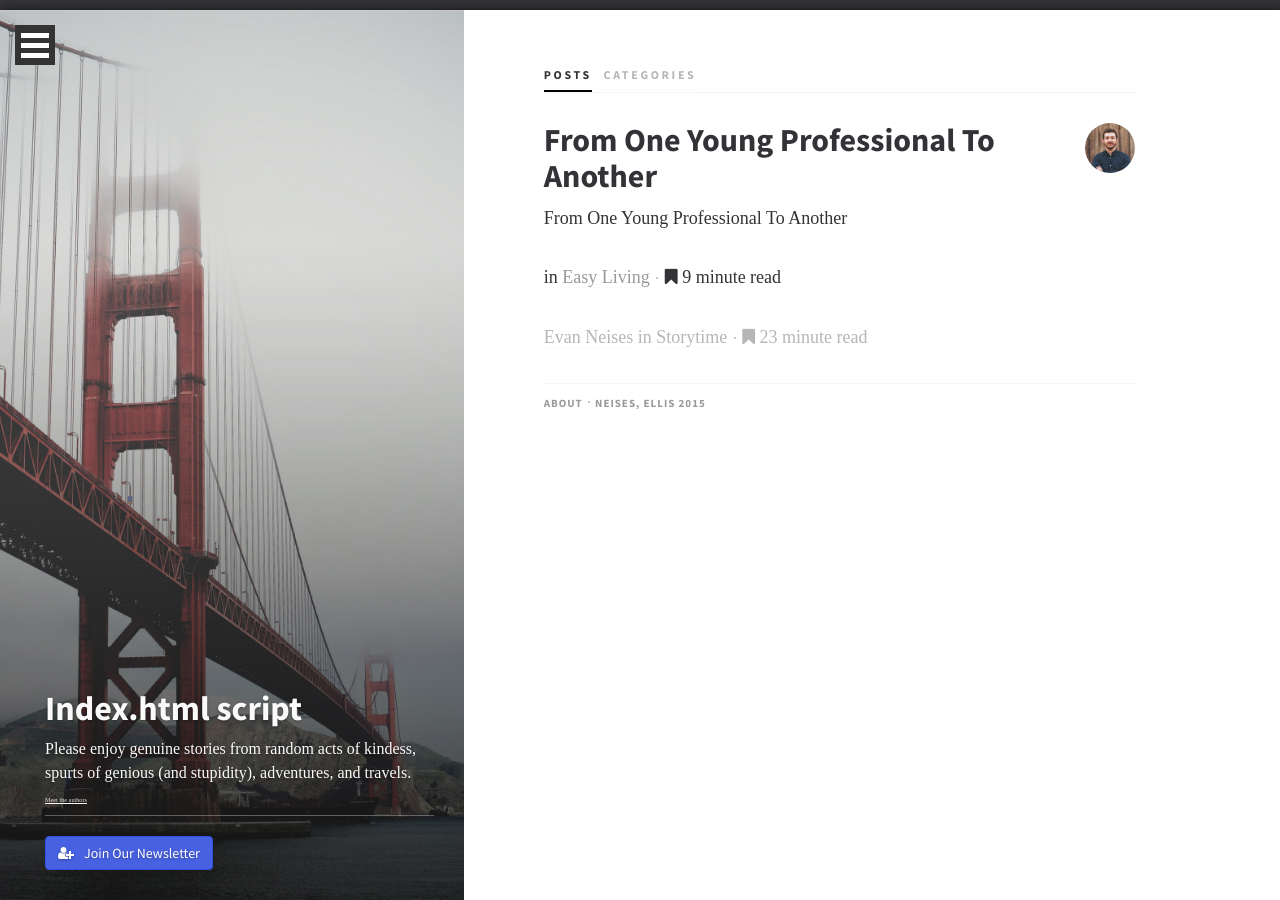
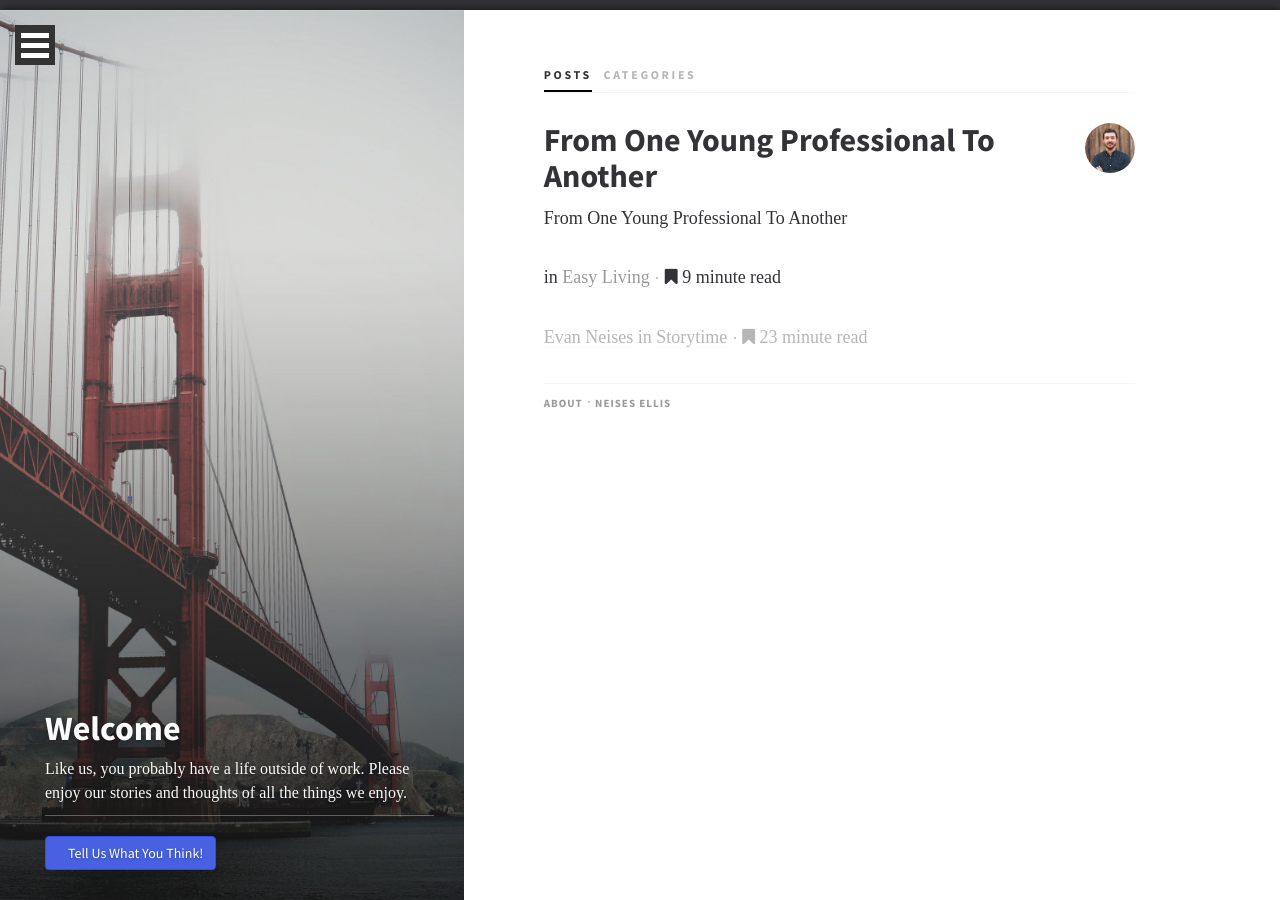
Before and after one commit to EJBlog/EJBlog.github.io, a Jekyll site: the page index.html, which Jekyll copies as it is, in a window 1280 px wide. Built offline with Jekyll 4.4.1, drawn with Linux system fonts in a browser that asks for light colours; nearby versions of some CDN libraries; some web fonts are replaced.

Commit message:
Changed lots of minor stuff (see comments in code)

```diff
--- a/index.html
+++ b/index.html
@@ -28,7 +28,8 @@
                 <div id="menu-target">
                     <ul>
                         <li><i class="fa fa-home"></i><a href="index.html">Home</a></li>
-                        <li><i class="fa fa-user"></i><a href="author.html">Evan Neises</a></li>
+                        <li><i class="fa fa-user"></i><a href="author_evan.html">Evan Neises</a></li>
+                        <li><i class="fa fa-user"></i><a href="author_jake.html">Jake Ellis</a></li>
                         <li><i class="fa fa-anchor"></i><a href="page.html">About</a></li>
                         <li><i class="fa fa-star"></i><a href="favorites.html">Favorites</a></li>
                         <li><i class="fa fa-paper-plane"></i><a href="contact.html">Contact</a></li>
@@ -55,7 +56,7 @@
                         <div class="no-js-menu">
                             <ul>
                                 <li><i class="fa fa-home"></i><a href="index.html">Home</a></li>
-                                <li><i class="fa fa-user"></i><a href="author.html">Evan Neises</a></li>
+                                <li><i class="fa fa-user"></i><a href="author_evan.html">Evan Neises</a></li>
                                 <li><i class="fa fa-user"></i><a href="author_jake.html">Jake Ellis</a></li>
                                 <li><i class="fa fa-anchor"></i><a href="page.html">About</a></li>
                                 <li><i class="fa fa-star"></i><a href="favorites.html">Favorites</a></li>
@@ -72,13 +73,15 @@
 
                     <div class="site-info">
                         <div class="primary-info">
-                            <h1>Index.html script</h1>
-                            <p>Please enjoy genuine stories from random acts of kindess, spurts of genious (and stupidity), adventures, and travels. </p> <a href="page.html">Meet the authors</a> </p>
+                        	<!--Changed welcome message on left image sidebar -Evan -->
+                            <h1>Welcome</h1>
+                            <p>Like us, you probably have a life outside of work. Please enjoy our stories and thoughts of all the things we enjoy.</p>
 
                         </div>
                         <div class="secondary-info">
                             <p>
-                                <a class="btn btn-primary" href="#"><i class="fa fa-user-plus"></i>Join Our Newsletter</a>
+                            	<!--Changed button to contact our email -Evan -->
+                                <a class="btn btn-primary" href="contact.html"><i class="fa"></i>Tell Us What You Think!</a>
                             </p>
                         </div>
                     </div>
@@ -188,32 +193,18 @@
                                 </div>
 
                                 <div class="category-preview col-xs-6 col-sm-4 ">
-                                    <h2>Animal Kingdom</h2>
+                                    <h2>Miscellaneous</h2>
                                      <a href="category.html"><img src="img/cover-8.jpg" alt="category-image"></a>
-                                </div>
-
-                                <div class="category-preview col-xs-6 col-sm-4 ">
-                                    <h2>Beach</h2>
-                                    <a href="category.html"><img src="img/cover-10.jpg" alt="category-image"></a>
-                                </div>
-
-                                <div class="category-preview col-xs-6 col-sm-4 ">
-                                    <h2>Climbing</h2>
-                                     <a href="category.html"><img src="img/cover-11.jpg" alt="category-image"></a>
-                                </div>
-
-                                <div class="category-preview col-xs-6 col-sm-4 ">
-                                    <h2>Mystery</h2>
-                                     <a href="category.html"><img src="img/cover-12.jpg" alt="category-image"></a>
                                 </div>
 
                             </section>
                         </div>
                     </div>
                     <footer class="split-footer">
-                        <a href="post.html">About</a>
+                        <a href="about.html">About</a>
                         <i class="link-spacer"></i>
-                        <a href="post.html">Neises, Ellis 2015</a>
+                        <a href="author_evan.html">Neises</a>
+                        <a href="author_jake.html">Ellis</a>
                     </footer>
 
                 </section><!-- main content -->
```
Also changed, not shown: other parts of index.html (+8 -6 lines).
